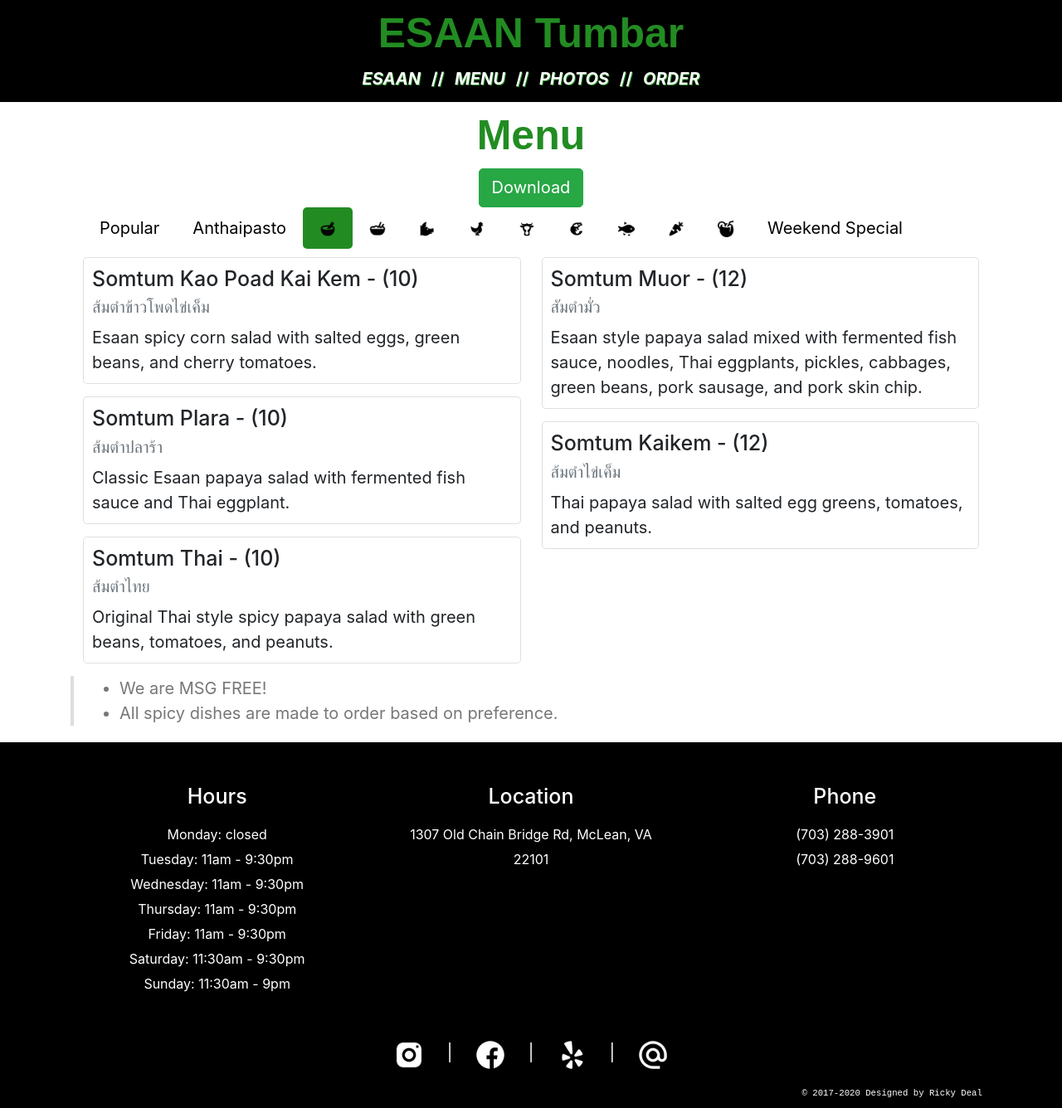
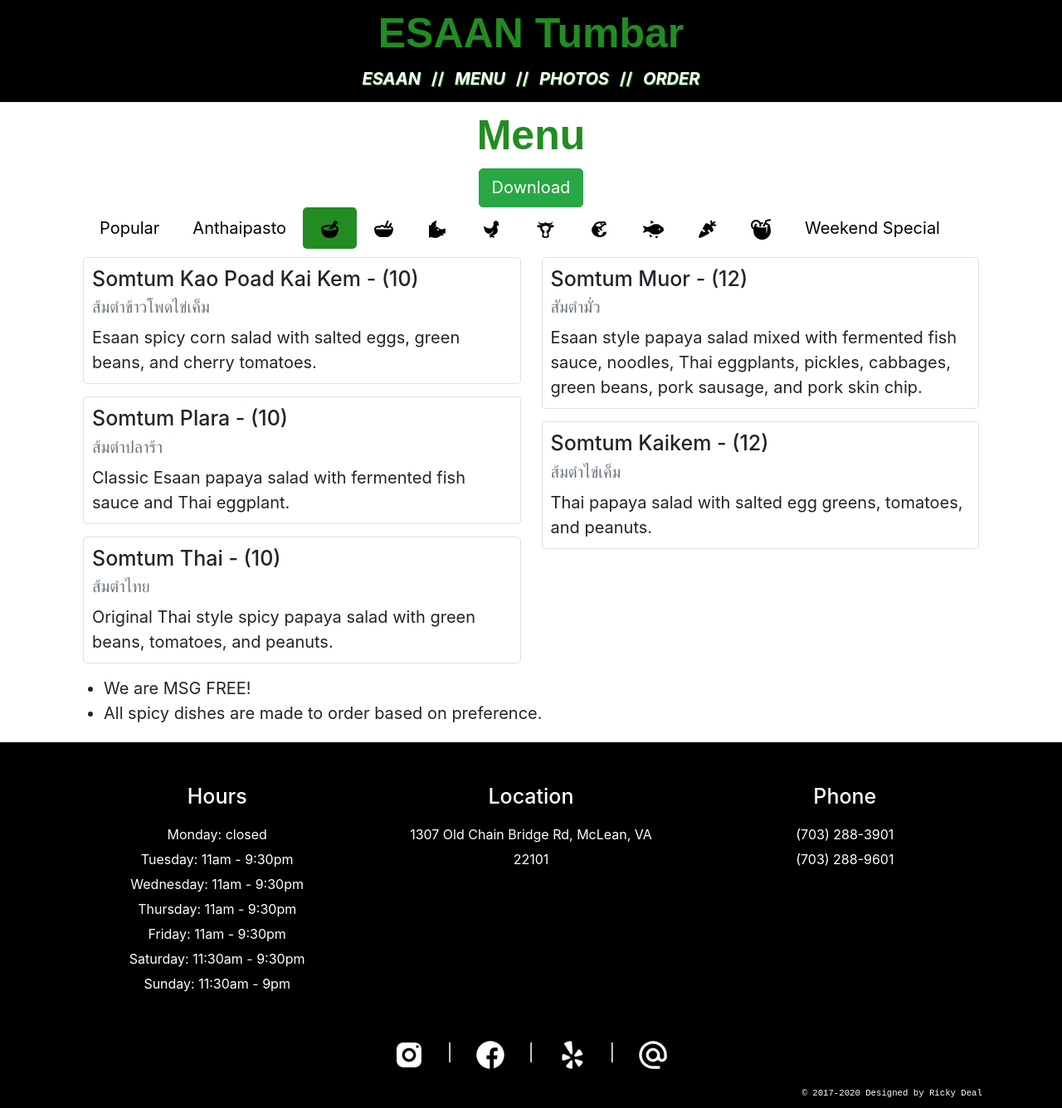
Before and after one commit to rainerdeal/esaan, a Jekyll site: the page built from menu.md, in a window 1280 px wide. Shown: the whole page at 83% size. Built offline with Jekyll 4.4.1, drawn with Linux system fonts in a browser that asks for light colours.

Commit message:
💗 Icon Size Increase

```diff
--- a/_layouts/about.html
+++ b/_layouts/about.html
@@ -28,11 +28,5 @@ layout: default
 
         {{ content }}
 
-        <div class="sticker-wrapper">
-            <div class="sticker">
-                <h1 class="title">Awards // Features // Reviews</h1>
-            </div>
-        </div>
-
     </div> <!-- /container -->
 </div> <!-- /content -->
--- a/_layouts/menu.html
+++ b/_layouts/menu.html
@@ -19,15 +19,15 @@ title: Esaan Tumbar - Menu
         <div class="nav nav-pills nav-fill" id="v-pills-tab" role="tablist" aria-orientation="vertical">
             <a class="nav-link" id="v-pills-popular-tab" data-toggle="pill" href="#v-pills-popular" role="tab" aria-controls="v-pills-popular" aria-selected="false">Popular</a>
             <a class="nav-link" id="v-pills-apps-tab" data-toggle="pill" href="#v-pills-apps" role="tab" aria-controls="v-pills-apps" aria-selected="false">Anthaipasto</a>
-            <a class="nav-link active" id="v-pills-somtum-tab" data-toggle="pill" href="#v-pills-somtum" role="tab" aria-controls="v-pills-somtum" aria-selected="true"><img src="images/icons/icons8-mortar-and-pestle-100.png" style="height:1rem;"></a>
-            <a class="nav-link" id="v-pills-rice-and-noodles-tab" data-toggle="pill" href="#v-pills-rice-and-noodles" role="tab" aria-controls="v-pills-rice-and-noodles" aria-selected="false"><img src="images/icons/icons8-rice-bowl-100.png" style="height:1rem;"></a>
-            <a class="nav-link" id="v-pills-pork-tab" data-toggle="pill" href="#v-pills-pork" role="tab" aria-controls="v-pills-pork" aria-selected="false"><img src="images/icons/icons8-pig-100.png" style="height:1rem;"></a>
-            <a class="nav-link" id="v-pills-chicken-tab" data-toggle="pill" href="#v-pills-chicken" role="tab" aria-controls="v-pills-chicken" aria-selected="false"><img src="images/icons/icons8-chicken-100.png" style="height:1rem;"></a>
-            <a class="nav-link" id="v-pills-beef-tab" data-toggle="pill" href="#v-pills-beef" role="tab" aria-controls="v-pills-beef" aria-selected="false"><img src="images/icons/icons8-cow-100.png" style="height:1rem;"></a>
-            <a class="nav-link" id="v-pills-seafood-tab" data-toggle="pill" href="#v-pills-seafood" role="tab" aria-controls="v-pills-seafood" aria-selected="false"><img src="images/icons/icons8-prawn-100.png" style="height:1rem;"></a>
-            <a class="nav-link" id="v-pills-fish-tab" data-toggle="pill" href="#v-pills-fish" role="tab" aria-controls="v-pills-fish" aria-selected="false"><img src="images/icons/icons8-bream-100.png" style="height:1rem;"></a>
-            <a class="nav-link" id="v-pills-veggie-tab" data-toggle="pill" href="#v-pills-veggie" role="tab" aria-controls="v-pills-veggie" aria-selected="false"><img src="images/icons/icons8-carrot-100.png" style="height:1rem;"></a>
-            <a class="nav-link" id="v-pills-drinks-tab" data-toggle="pill" href="#v-pills-drinks" role="tab" aria-controls="v-pills-drinks" aria-selected="false"><img src="images/icons/icons8-coconut-cocktail-100.png" style="height:1rem;"></a>
+            <a class="nav-link active" id="v-pills-somtum-tab" data-toggle="pill" href="#v-pills-somtum" role="tab" aria-controls="v-pills-somtum" aria-selected="true"><img src="images/icons/icons8-mortar-and-pestle-100.png" style="height:1.25rem;"></a>
+            <a class="nav-link" id="v-pills-rice-and-noodles-tab" data-toggle="pill" href="#v-pills-rice-and-noodles" role="tab" aria-controls="v-pills-rice-and-noodles" aria-selected="false"><img src="images/icons/icons8-rice-bowl-100.png" style="height:1.25rem;"></a>
+            <a class="nav-link" id="v-pills-pork-tab" data-toggle="pill" href="#v-pills-pork" role="tab" aria-controls="v-pills-pork" aria-selected="false"><img src="images/icons/icons8-pig-100.png" style="height:1.25rem;"></a>
+            <a class="nav-link" id="v-pills-chicken-tab" data-toggle="pill" href="#v-pills-chicken" role="tab" aria-controls="v-pills-chicken" aria-selected="false"><img src="images/icons/icons8-chicken-100.png" style="height:1.25rem;"></a>
+            <a class="nav-link" id="v-pills-beef-tab" data-toggle="pill" href="#v-pills-beef" role="tab" aria-controls="v-pills-beef" aria-selected="false"><img src="images/icons/icons8-cow-100.png" style="height:1.25rem;"></a>
+            <a class="nav-link" id="v-pills-seafood-tab" data-toggle="pill" href="#v-pills-seafood" role="tab" aria-controls="v-pills-seafood" aria-selected="false"><img src="images/icons/icons8-prawn-100.png" style="height:1.25rem;"></a>
+            <a class="nav-link" id="v-pills-fish-tab" data-toggle="pill" href="#v-pills-fish" role="tab" aria-controls="v-pills-fish" aria-selected="false"><img src="images/icons/icons8-bream-100.png" style="height:1.25rem;"></a>
+            <a class="nav-link" id="v-pills-veggie-tab" data-toggle="pill" href="#v-pills-veggie" role="tab" aria-controls="v-pills-veggie" aria-selected="false"><img src="images/icons/icons8-carrot-100.png" style="height:1.25rem;"></a>
+            <a class="nav-link" id="v-pills-drinks-tab" data-toggle="pill" href="#v-pills-drinks" role="tab" aria-controls="v-pills-drinks" aria-selected="false"><img src="images/icons/icons8-coconut-cocktail-100.png" style="height:1.25rem;"></a>
             <a class="nav-link" id="v-pills-special-tab" data-toggle="pill" href="#v-pills-special" role="tab" aria-controls="v-pills-special" aria-selected="false">Weekend Special</a>
         </div>
 
--- a/menu.md
+++ b/menu.md
@@ -1,5 +1,5 @@
 ---
 layout: menu
 ---
-> - We are MSG FREE!
-> - All spicy dishes are made to order based on preference.
+- We are MSG FREE!
+- All spicy dishes are made to order based on preference.
```
